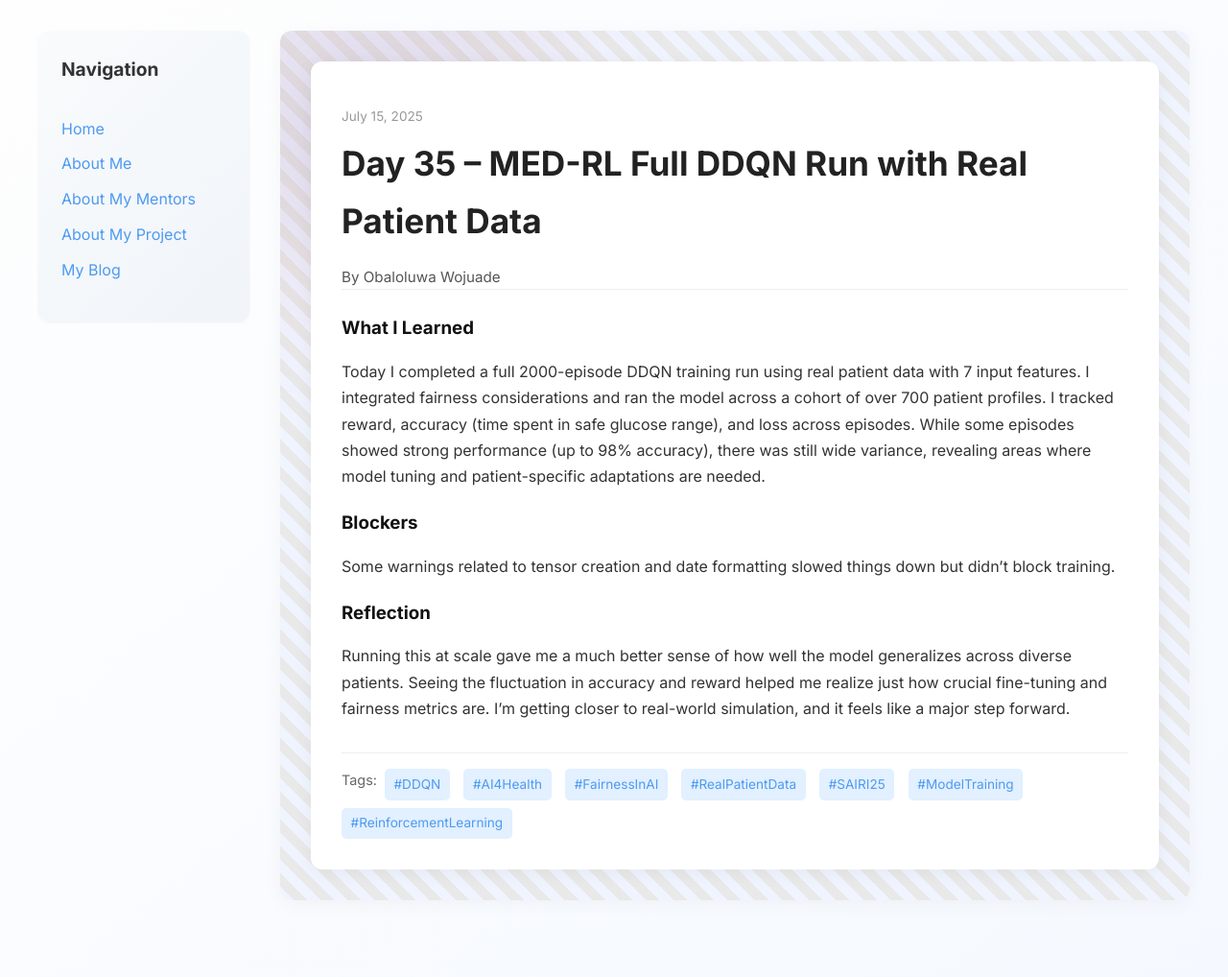
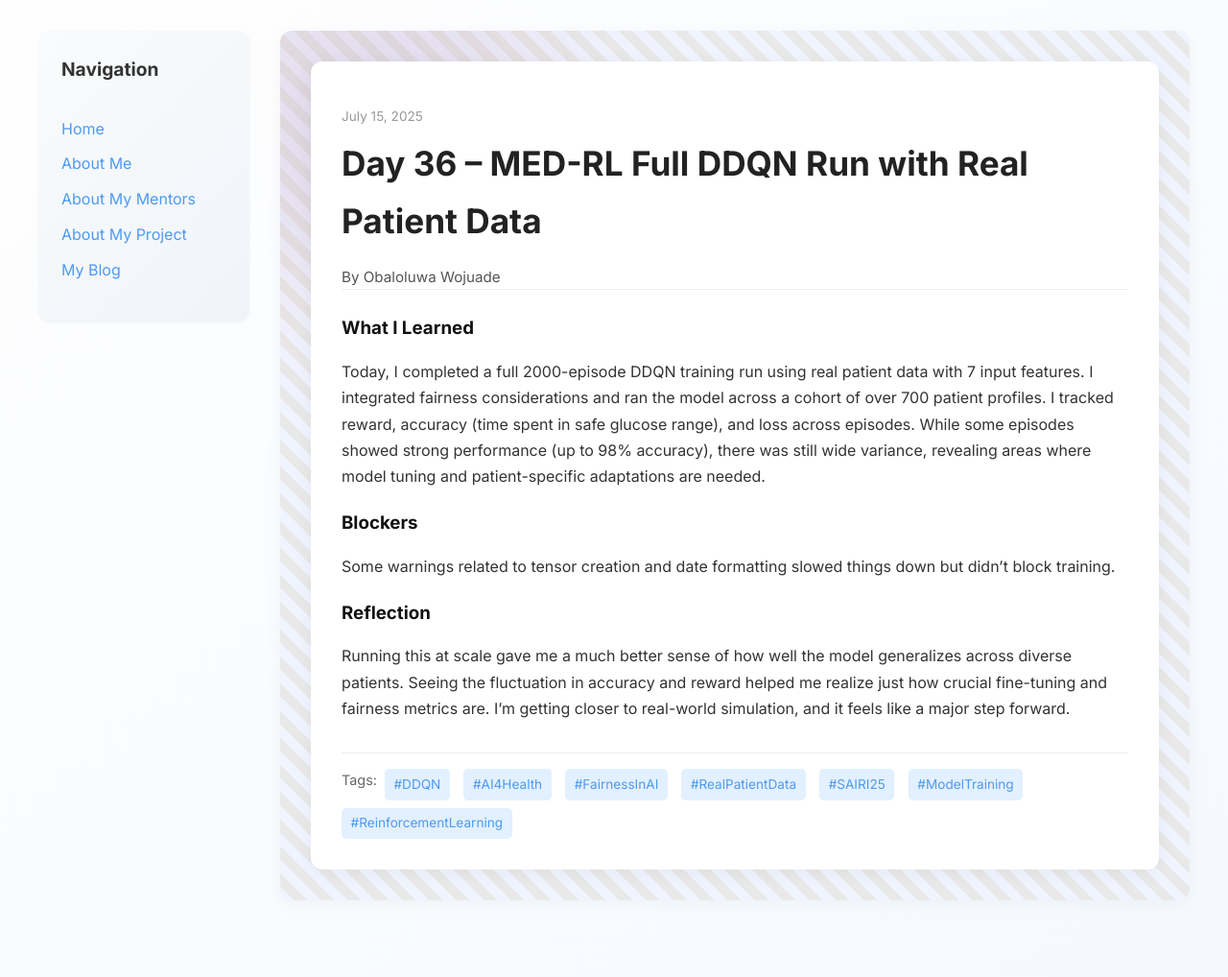
Before and after one commit to obwoj1/obwoj1.github.io, a Jekyll site: the page built from _posts/2025-07-15-day-36.md, in a window 1280 px wide. Shown: the whole page at 96% size. Built offline with Jekyll 4.4.1, drawn with Linux system fonts in a browser that asks for light colours.

Commit message:
Update and rename 2025-07-15-day-35.md to 2025-07-15-day-36.md

```diff
--- a/_posts/2025-07-15-day-35.md
+++ b/_posts/2025-07-15-day-36.md
@@ -1,13 +1,13 @@
 ---
 layout: post
-title: "Day 35 – MED-RL Full DDQN Run with Real Patient Data"
+title: "Day 36 – MED-RL Full DDQN Run with Real Patient Data"
 date: 2025-07-15
 author: Obaloluwa Wojuade
-permalink: /day35.html
+permalink: /day36.html
 tags: ["#DDQN", "#AI4Health", "#FairnessInAI", "#RealPatientData", "#SAIRI25", "#ModelTraining", "#ReinforcementLearning"]
 
 what_i_learned: |
-  Today I completed a full 2000-episode DDQN training run using real patient data with 7 input features. I integrated fairness considerations and ran the model across a cohort of over 700 patient profiles. I tracked reward, accuracy (time spent in safe glucose range), and loss across episodes. While some episodes showed strong performance (up to 98% accuracy), there was still wide variance, revealing areas where model tuning and patient-specific adaptations are needed.
+  Today, I completed a full 2000-episode DDQN training run using real patient data with 7 input features. I integrated fairness considerations and ran the model across a cohort of over 700 patient profiles. I tracked reward, accuracy (time spent in safe glucose range), and loss across episodes. While some episodes showed strong performance (up to 98% accuracy), there was still wide variance, revealing areas where model tuning and patient-specific adaptations are needed.
 
 blockers: |
   Some warnings related to tensor creation and date formatting slowed things down but didn’t block training.
```
